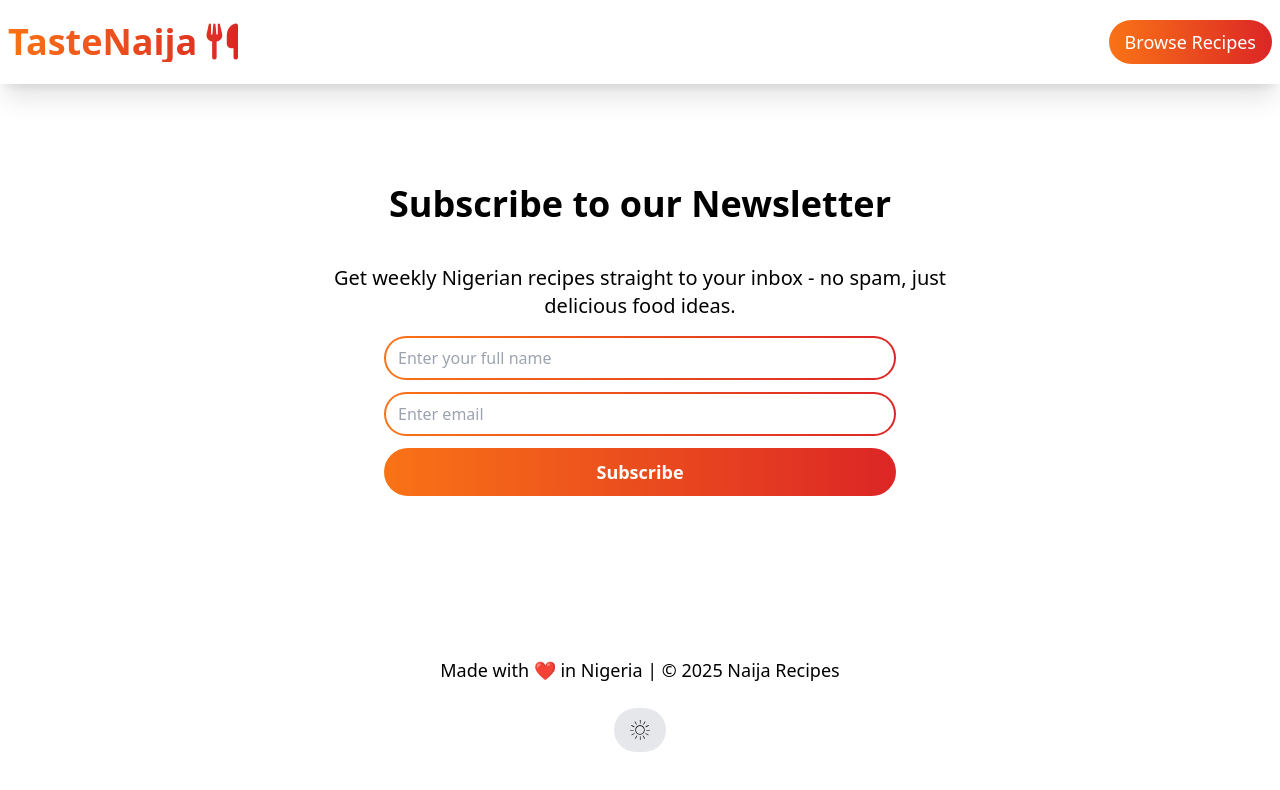
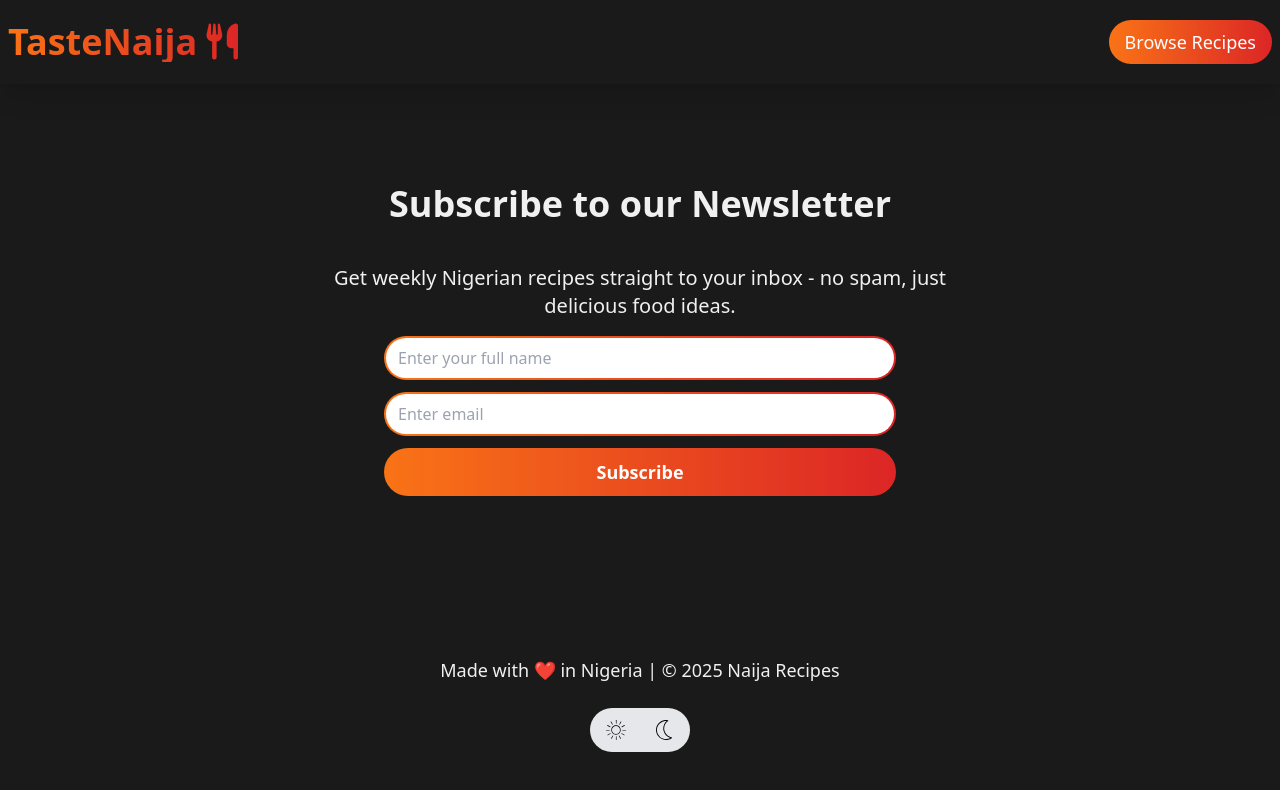
Before and after one commit to Liah-code/Recipe-Page, a plain HTML site: page index.html in a window 1280 px wide. Both pictures are taken after a click on the button 640 px from the left and 2014 px from the top of the page. Shown: the part 1284-2074 px from the top of the page. Drawn offline with nearby package versions, Linux system fonts and the light colour scheme.

Commit message:
updated the theme toggle in js

```diff
--- a/index.html
+++ b/index.html
@@ -180,15 +180,28 @@
       <div
         class="flex items-center gap-7 h-auto w-auto py-3 px-4 rounded-full bg-gray-200"
       >
-        <button id="theme-toggle-light">
-          <img id="sun" class="w-5" src="/img/sun-svgrepo-com (1).svg" alt="" />
+        <button
+          id="theme-toggle-light"
+          type="button"
+          aria-label="Switch to dark mode"
+        >
+          <img
+            id="sun"
+            class="w-5 cursor-pointer"
+            src="/img/sun-svgrepo-com (1).svg"
+            alt="Sun"
+          />
         </button>
-        <button id="theme-toggle-dark">
+        <button
+          id="theme-toggle-dark"
+          type="button"
+          aria-label="Switch to light mode"
+        >
           <img
             id="moon"
-            class="w-5"
+            class="w-5 cursor-pointer"
             src="/img/basic-moon-svgrepo-com.svg"
-            alt=""
+            alt="Moon"
           />
         </button>
       </div>
--- a/script.js
+++ b/script.js
@@ -1,43 +1,65 @@
 //THEME MODE
 
+// Wait for DOM to be ready
+const initThemeToggle = () => {
   const lightBtn = document.getElementById("theme-toggle-light");
   const darkBtn = document.getElementById("theme-toggle-dark");
-const sun = document.getElementById("sun");
-const moon = document.getElementById("moon");
   const userTheme = localStorage.getItem("theme");
   const systemTheme = window.matchMedia("(prefers-color-scheme: dark)").matches;
 
-// Initialize theme on page load
-const initTheme = () => {
+  // Restore saved theme on page load
+  if (userTheme === "dark") {
+    document.documentElement.classList.add("dark-theme");
+  } else if (userTheme === "light") {
+    document.documentElement.classList.remove("dark-theme");
+  } else if (systemTheme) {
+    document.documentElement.classList.add("dark-theme");
+  }
+
+  // Update button visibility based on current theme
+  const updateThemeButtons = () => {
     const isDark = document.documentElement.classList.contains("dark-theme");
+    if (lightBtn && darkBtn) {
       if (isDark) {
-    if (darkBtn) darkBtn.classList.add("hidden");
-    if (lightBtn) lightBtn.classList.remove("hidden");
+        lightBtn.classList.remove("hidden");
+        darkBtn.classList.add("hidden");
       } else {
-    if (lightBtn) lightBtn.classList.add("hidden");
-    if (darkBtn) darkBtn.classList.remove("hidden");
+        lightBtn.classList.add("hidden");
+        darkBtn.classList.remove("hidden");
+      }
     }
   };
 
+  // Set initial button visibility
+  updateThemeButtons();
+
+  // Light button - switch to dark theme
   if (lightBtn) {
-  lightBtn.addEventListener("click", () => {
+    lightBtn.addEventListener("click", (e) => {
+      e.preventDefault();
       document.documentElement.classList.add("dark-theme");
-    lightBtn.classList.add("hidden");
-    if (darkBtn) darkBtn.classList.remove("hidden");
       localStorage.setItem("theme", "dark");
+      updateThemeButtons();
     });
   }
 
+  // Dark button - switch to light theme
   if (darkBtn) {
-  darkBtn.addEventListener("click", () => {
+    darkBtn.addEventListener("click", (e) => {
+      e.preventDefault();
       document.documentElement.classList.remove("dark-theme");
-    darkBtn.classList.add("hidden");
-    if (lightBtn) lightBtn.classList.remove("hidden");
       localStorage.setItem("theme", "light");
+      updateThemeButtons();
     });
   }
+};
 
-window.addEventListener("DOMContentLoaded", initTheme);
+// Initialize when DOM is ready
+if (document.readyState === "loading") {
+  document.addEventListener("DOMContentLoaded", initThemeToggle);
+} else {
+  initThemeToggle();
+}
 
 //input field
 const subscribeBox = document.getElementById("form");
--- a/style.css
+++ b/style.css
@@ -5,6 +5,11 @@
   --theme-toggle: transparent;
   --md: 5rem;
   --large: 5rem;
+}
+
+html.dark-theme {
+  --background: #1a1a1a;
+  --text-color-white: #f0f0f0;
 }
 
 * {
@@ -32,12 +37,6 @@ body {
   -webkit-background-clip: text;
   color: transparent;
   -webkit-text-fill-color: transparent;
-}
-
-.dark-theme {
-  --background: #1a1a1a;
-  --text-color-white: #f0f0f0;
-  --theme-toggle: grey;
 }
 
 .background-dark {
@@ -68,6 +67,30 @@ body {
   font-size: var(--large);
 }
 
+/* Theme toggle buttons */
+#theme-toggle-light,
+#theme-toggle-dark {
+  background: none;
+  border: none;
+  cursor: pointer;
+  padding: 0;
+  display: flex;
+  align-items: center;
+  justify-content: center;
+  transition: transform 0.2s ease;
+  z-index: 10;
+}
+
+#theme-toggle-light:hover,
+#theme-toggle-dark:hover {
+  transform: scale(1.1);
+}
+
+#theme-toggle-light img,
+#theme-toggle-dark img {
+  pointer-events: none;
+}
+
 /* Responsive utilities */
 @media (max-width: 640px) {
   html {
```
Also changed, not shown: recipepage.html (+18 -5 lines). Lines whose indentation alone changed are shown as unchanged.
